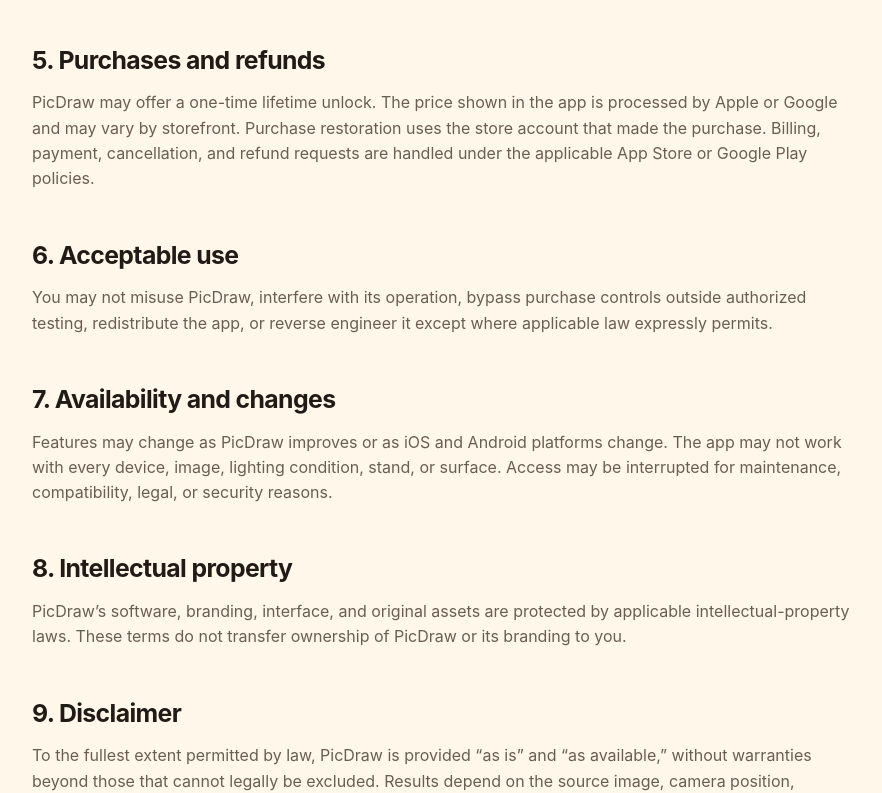
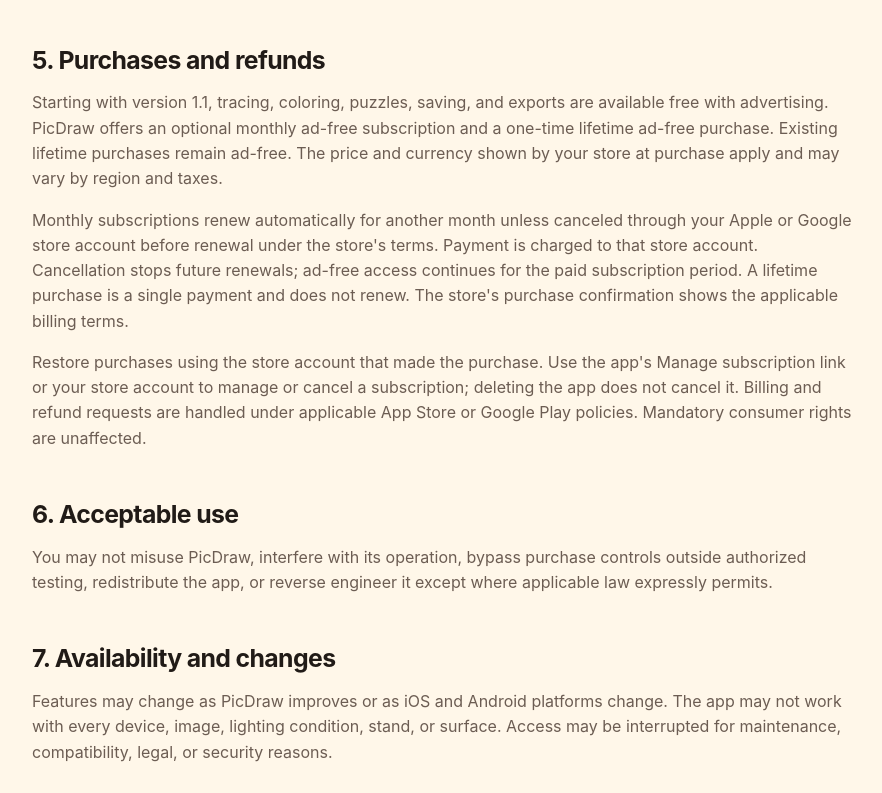
Before and after one commit to dpolokhalo-gif/picdraw-support, a plain HTML site: page terms/index.html in a window 1280 px wide. Shown: the part 1168-1961 px from the top of the page, without its empty margins (198-1080 px from the left). Drawn offline with Linux system fonts and the light colour scheme.

```diff
--- a/terms/index.html
+++ b/terms/index.html
@@ -22,7 +22,7 @@
   </header>
 
   <main class="document">
-    <p class="eyebrow">EFFECTIVE AUGUST 22, 2026</p>
+    <p class="eyebrow">UPDATED NOVEMBER 20, 2026</p>
     <h1>Terms of Use</h1>
     <p class="lede">These terms govern your use of PicDraw on iOS and Android and supplement the terms of the store through which you obtained the app.</p>
 
@@ -50,7 +50,9 @@
 
     <section>
       <h2>5. Purchases and refunds</h2>
-      <p>PicDraw may offer a one-time lifetime unlock. The price shown in the app is processed by Apple or Google and may vary by storefront. Purchase restoration uses the store account that made the purchase. Billing, payment, cancellation, and refund requests are handled under the applicable App Store or Google Play policies.</p>
+      <p>Starting with version 1.1, tracing, coloring, puzzles, saving, and exports are available free with advertising. PicDraw offers an optional monthly ad-free subscription and a one-time lifetime ad-free purchase. Existing lifetime purchases remain ad-free. The price and currency shown by your store at purchase apply and may vary by region and taxes.</p>
+      <p>Monthly subscriptions renew automatically for another month unless canceled through your Apple or Google store account before renewal under the store's terms. Payment is charged to that store account. Cancellation stops future renewals; ad-free access continues for the paid subscription period. A lifetime purchase is a single payment and does not renew. The store's purchase confirmation shows the applicable billing terms.</p>
+      <p>Restore purchases using the store account that made the purchase. Use the app's Manage subscription link or your store account to manage or cancel a subscription; deleting the app does not cancel it. Billing and refund requests are handled under applicable App Store or Google Play policies. Mandatory consumer rights are unaffected.</p>
     </section>
 
     <section>
```
